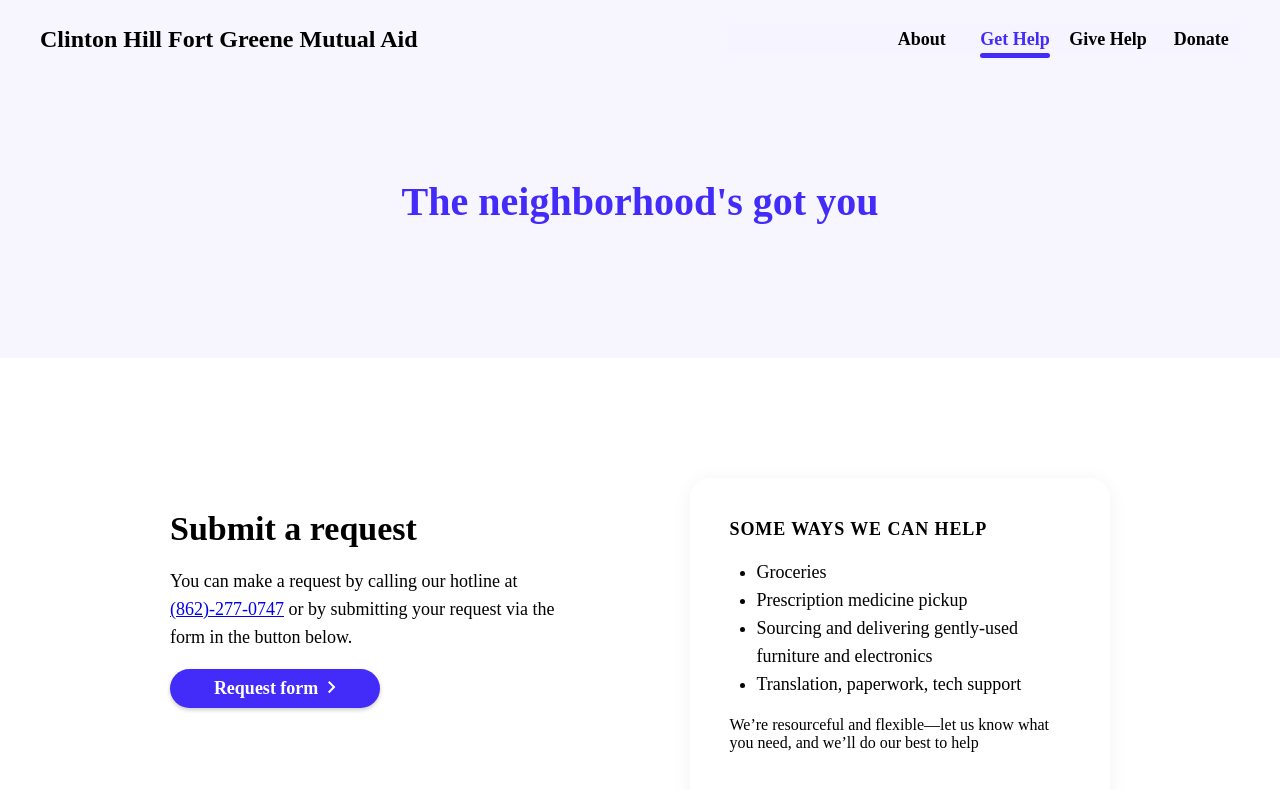
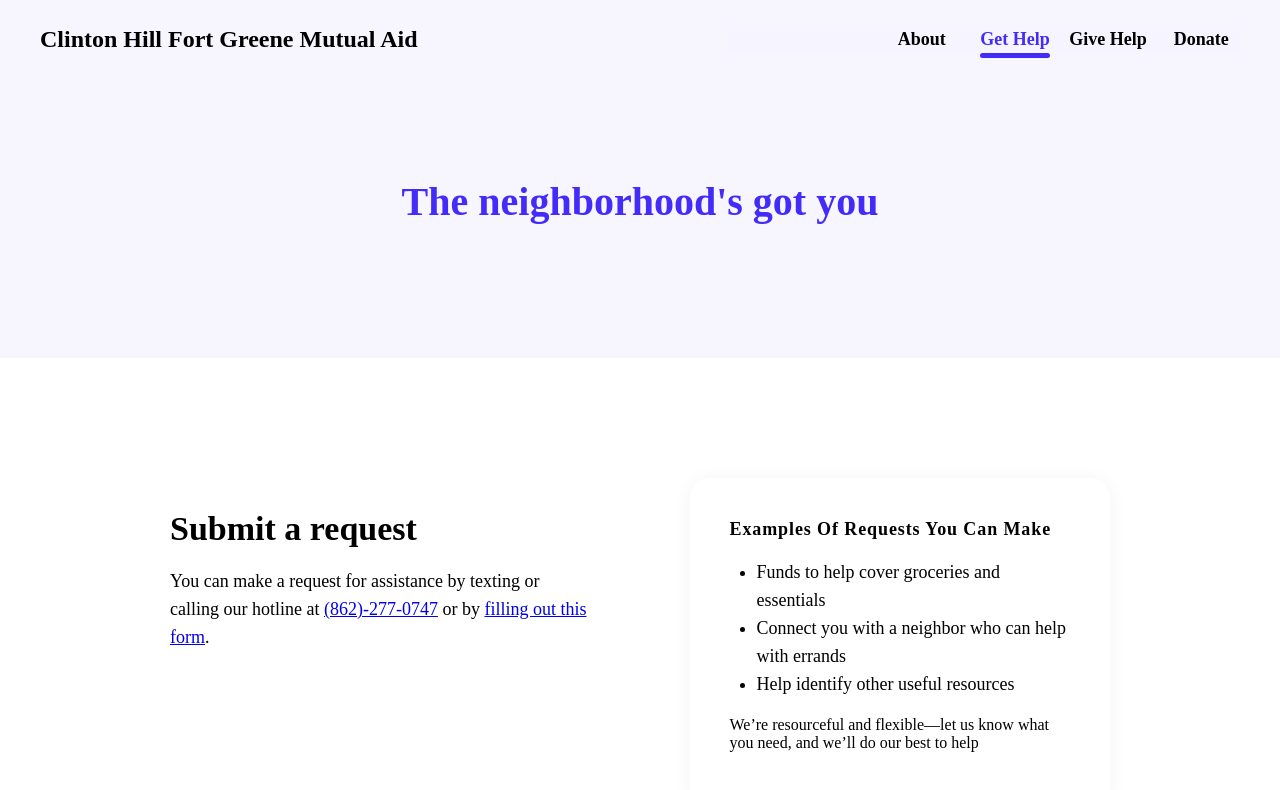
Before and after one commit to RodEsp/chfgma.org, a React (Create React App) app: page /get-help in a window 1280 px wide. Shown: the top 790 px of the page. Built offline with nearby package versions, Linux system fonts and the light colour scheme; a web font is replaced by a local one.

Commit message:
update the Get Help page - make all links open in a new tab - clarify wording - remove the Slack link - this belongs on the 'about' page

```diff
--- a/src/components/layout/buttons/ButtonLink.js
+++ b/src/components/layout/buttons/ButtonLink.js
@@ -6,9 +6,3 @@ export function ButtonLink({linkTo, text, styles, className}) {
         <Link className={`button-link ${className}`} style={{...styles}} to={linkTo}>{text}</Link>
     )
 }
-
-export function ButtonExternalLink({linkTo, text, styles, className}) {
-    return (
-        <a className={`button-link ${className}`} style={{...styles}} href={linkTo} target='_blank' rel='noreferrer'>{text}</a>
-    )
-}
--- a/src/components/pages/GetHelp.css
+++ b/src/components/pages/GetHelp.css
@@ -47,16 +47,6 @@
 }
 
 /****************************
-Join the Conversation
-****************************/
-
-@media screen and (min-width: 768px) {
-    .join-the-conversation .text-group {
-        width: 40%;
-    }
-}
-
-/****************************
 Other Resources
 ****************************/
 
--- a/src/components/pages/GetHelp.js
+++ b/src/components/pages/GetHelp.js
@@ -1,6 +1,5 @@
 import React from 'react';
 import "./GetHelp.css"
-import { ButtonExternalLink } from "../layout/buttons/ButtonLink.js"
 import { MUTUAL_AID_REQUEST_FORM, MUTUAL_AID_AIRTABLE_LINK, MUTUAL_AID_EMAIL_ADDRESS_HELLO, MUTUAL_AID_PHONE_NUMBER_COUNTRY_CODE, MUTUAL_AID_PHONE_NUMBER, MUTUAL_AID_INSTAGRAM_FRIDGE_LINK, MUTUAL_AID_SLACK_LINK, COVID_TEXTING_HOTLINE, MUTUAL_AID_NYC_LINK, HELP_NOW_NYC_LINK, NYC_WELL_LINK, NOTIFY_NYC_LINK } from "../../config.js"
 import communityFridgeImg from "../../assets/community-fridge.png"
 
@@ -11,14 +10,13 @@ const GetHelp = () => (
         <section className="jumbo-title">The neighborhood's got you</section>
         <SubmitARequest />
         <CommunityFridge />
-        <JoinTheConversation />
         <OtherResources />
     </div>
 )
 
 function SubmitARequest() {
     const phoneNumberLink = <a href={`tel:${MUTUAL_AID_PHONE_NUMBER_COUNTRY_CODE}${MUTUAL_AID_PHONE_NUMBER}`} alt={`mutual aid phone number: ${MUTUAL_AID_PHONE_NUMBER_COUNTRY_CODE}${MUTUAL_AID_PHONE_NUMBER}`}>(862)-277-0747</a>,
-        bulletList = ["Groceries", "Prescription medicine pickup", "Sourcing and delivering gently-used furniture and electronics", "Translation, paperwork, tech support"].map((item) => <li>{item}</li>)
+        bulletList = ["Funds to help cover groceries and essentials", "Connect you with a neighbor who can help with errands", "Help identify other useful resources"].map((item) => <li>{item}</li>)
     return (
         <section className="submit-a-request">
             <div className="row-container">
@@ -26,12 +24,11 @@ function SubmitARequest() {
                     <div className="text-group">
                         <div className="title">Submit a request</div>
                         <p className="subtitle">
-                            You can make a request by calling our hotline at {phoneNumberLink} or by submitting your request via the form in the button below.
-                            </p>
-                        <ButtonExternalLink className="button-request-help" linkTo={MUTUAL_AID_REQUEST_FORM} text="Request form" styles={{ backgroundColor: "#432BFA" }} />
+                            You can make a request for assistance by texting or calling our hotline at {phoneNumberLink} or by <a href={MUTUAL_AID_REQUEST_FORM} target="_blank">filling out this form</a>.
+                        </p>
                     </div>
                     <div className="text-box">
-                        <div className="title">SOME WAYS WE CAN HELP</div>
+                        <div className="title">Examples of requests you can make</div>
                         <ul className="list">
                             {bulletList}
                         </ul>
@@ -51,23 +48,9 @@ function CommunityFridge() {
                     <div className="text-group">
                         <div className="title">Community fridge</div>
                         <p className="subtitle">The community fridge is not currently in operation, but we're working on finding a new location!</p>
-                        <p className="subtitle">Follow <a href={MUTUAL_AID_INSTAGRAM_FRIDGE_LINK} alt="mutual aid fridge instagram link">@fgcommunityfridge</a> for updates.</p>
+                        <p className="subtitle">Follow <a href={MUTUAL_AID_INSTAGRAM_FRIDGE_LINK} alt="mutual aid fridge instagram link" target="_blank">@fgcommunityfridge</a> for updates.</p>
                     </div>
                     <img className="split-col-img" src={communityFridgeImg} alt="community fridge" />
-                </div>
-            </div>
-        </section>
-    )
-}
-
-function JoinTheConversation() {
-    const slackLink = <a href={MUTUAL_AID_SLACK_LINK} alt="slack">Slack</a>
-    return (
-        <section className="join-the-conversation">
-            <div className="row-container">
-                <div className="text-group">
-                    <div className="title">Join the Conversation</div>
-                    <p className="subtitle">Our {slackLink} is a great place to get the latest updates, meet your neighbors, and share your thoughts on how we can support the community.</p>
                 </div>
             </div>
         </section>
@@ -85,10 +68,9 @@ function OtherResources() {
                 <div className="text-group">
                     <h1 className="title">Other Resources</h1>
                     <div className="header2">NYC Resources</div>
-                    <p><b><u><a href={MUTUAL_AID_NYC_LINK} alt="mutual aid nyc link">Mutual Aid NYC</a></u></b> is a citywide network of groups like ours organizing to provide aid and support to New Yorkers in the midst of the COVID-19 pandemic. If you’re outside our neighborhood, we recommend visiting mutualaid.nyc to find a group closer to you.</p>
-                    <p><b><u><a href={HELP_NOW_NYC_LINK} alt="help now nyc link">Help Now NYC</a></u></b> is the city’s official portal to resources and volunteer opportunities.</p>
-                    <p><b><u><a href={NYC_WELL_LINK} alt="nyc well link">NYC Well</a></u></b> is New York City's free and confidential 24/7 mental health support service. </p>
-                    <p><b><u><a href={NOTIFY_NYC_LINK} alt="notify nyc link">Notify NYC</a></u></b> is the city’s official source of information about emergency alerts and important city services. Text COVID to {covidTextingHotlineLink} to get the latest updates on COVID-19 in NYC.</p>
+                    <p><b><u><a href={MUTUAL_AID_NYC_LINK} alt="mutual aid nyc link" target="_blank">Mutual Aid NYC</a></u></b> is a citywide network of groups like ours organizing to provide aid and support to New Yorkers in the midst of the COVID-19 pandemic. If you’re outside our neighborhood, we recommend visiting mutualaid.nyc to find a group closer to you.</p>
+                    <p><b><u><a href={NYC_WELL_LINK} alt="nyc well link" target="_blank">NYC Well</a></u></b> is New York City's free and confidential 24/7 mental health support service. </p>
+                    <p><b><u><a href={NOTIFY_NYC_LINK} alt="notify nyc link" target="_blank">Notify NYC</a></u></b> is the city’s official source of information about emergency alerts and important city services. Text COVID to {covidTextingHotlineLink} to get the latest updates on COVID-19 in NYC.</p>
 
                     <div className="header2">Local Organizations</div>
                     <p>We’ve created a {databaseLink} of organizations and resources that serve a range of different needs throughout our community. Click on each one to expand it and see more information. This list is always evolving. If you think any of them can help you (or if you can help them!), they are all available for you to contact or pursue directly.</p>
```
